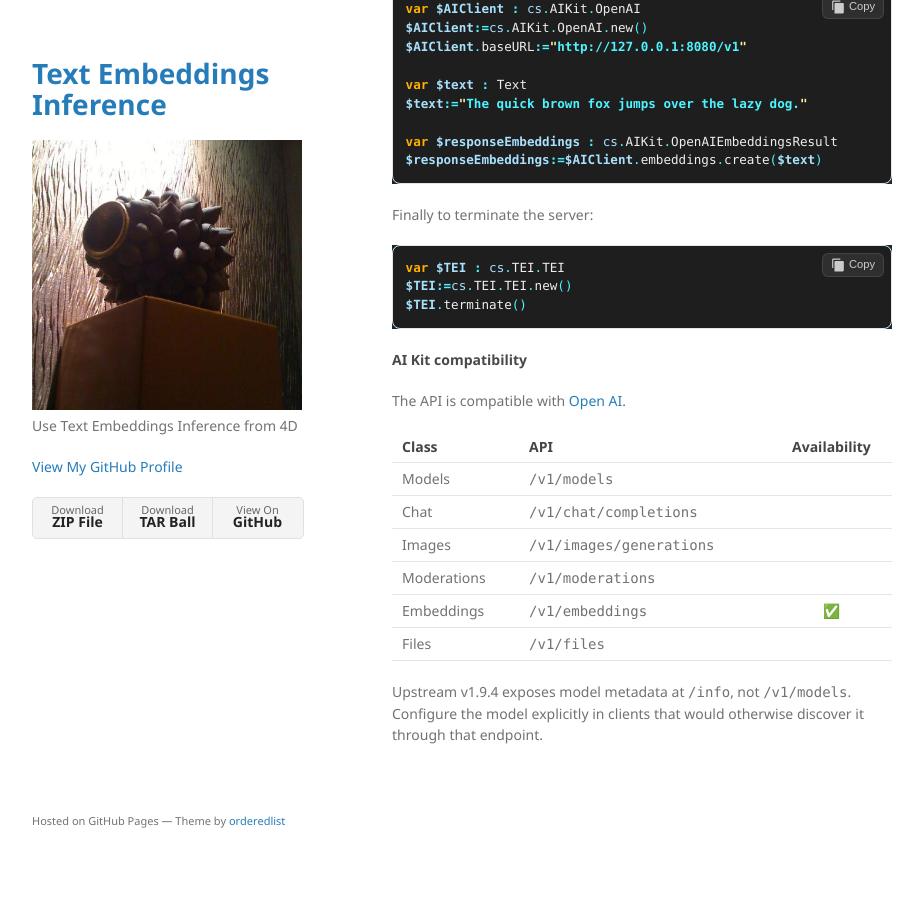
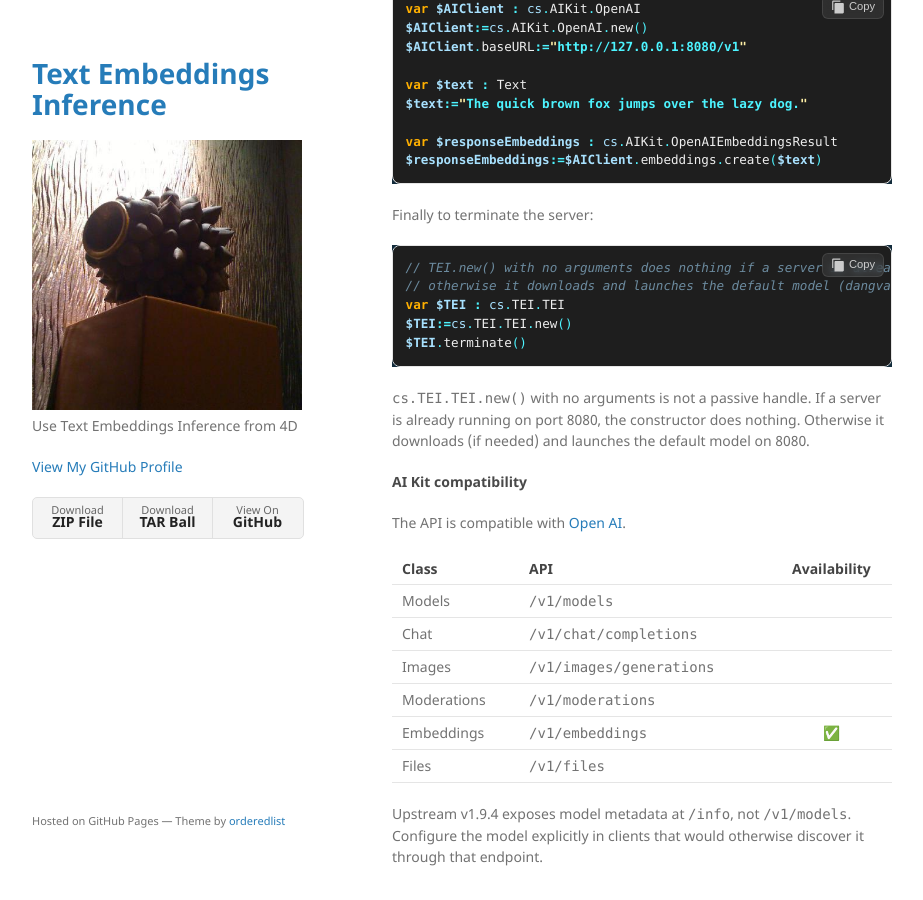
Before and after one commit to miyako/TEI, a Jekyll site: the page built from index.md, in a window 1280 px wide and 900 px high, scrolled down 3724 px. Shown: the whole window, without its empty margins (178-1101 px from the left). Built offline with Jekyll 4.4.1, drawn with Linux system fonts in a browser that asks for light colours.

Commit message:
Docs: clarify that TEI.new() with no arguments launches the default model when no server is running
Co-authored-by: Copilot App <223556219+Copilot@users.noreply.github.com>

````diff
--- a/index.md
+++ b/index.md
@@ -180,10 +180,14 @@ $responseEmbeddings:=$AIClient.embeddings.create($text)
 Finally to terminate the server:
 
 ```4d
+// TEI.new() with no arguments does nothing if a server is already running on 8080;
+// otherwise it downloads and launches the default model (dangvantuan/sentence-camembert-base)
 var $TEI : cs.TEI.TEI
 $TEI:=cs.TEI.TEI.new()
 $TEI.terminate()
 ```
+
+`cs.TEI.TEI.new()` with no arguments is not a passive handle. If a server is already running on port 8080, the constructor does nothing. Otherwise it downloads (if needed) and launches the default model on 8080.
 
 #### AI Kit compatibility
 
````
